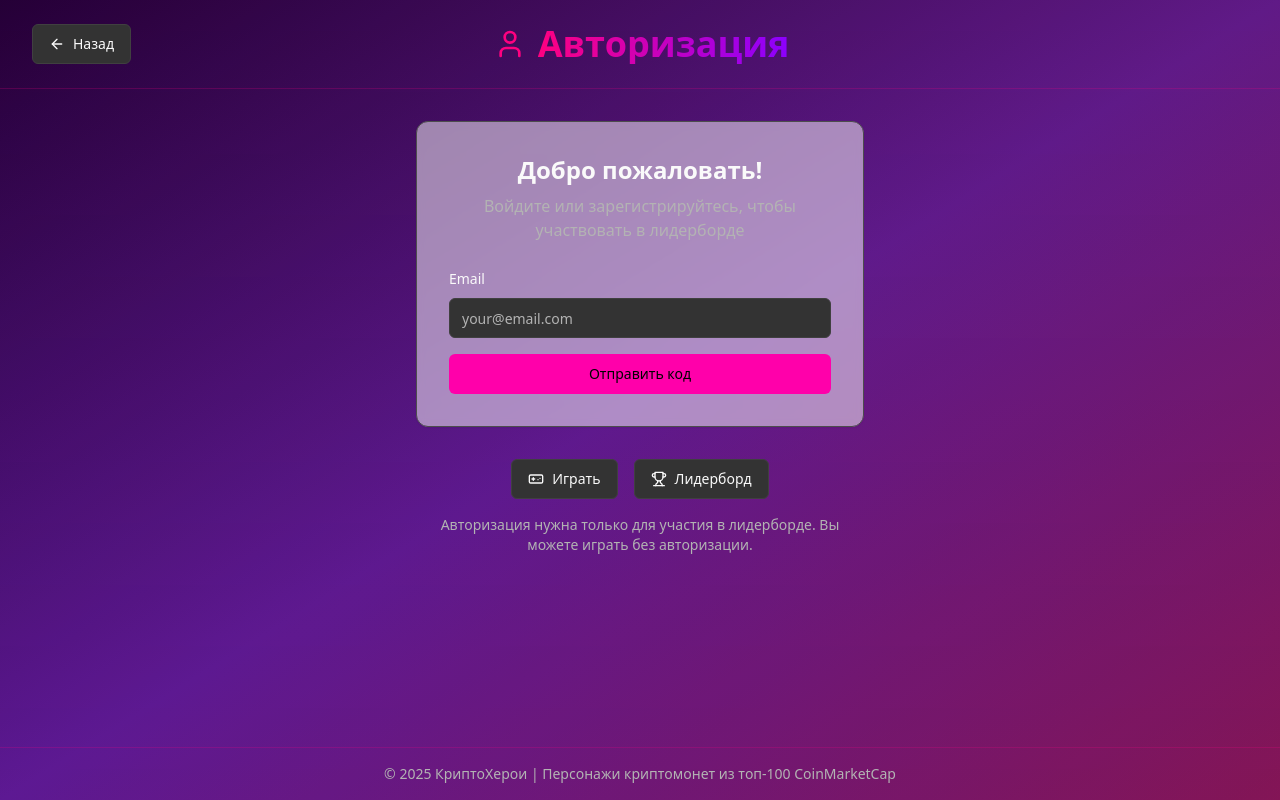
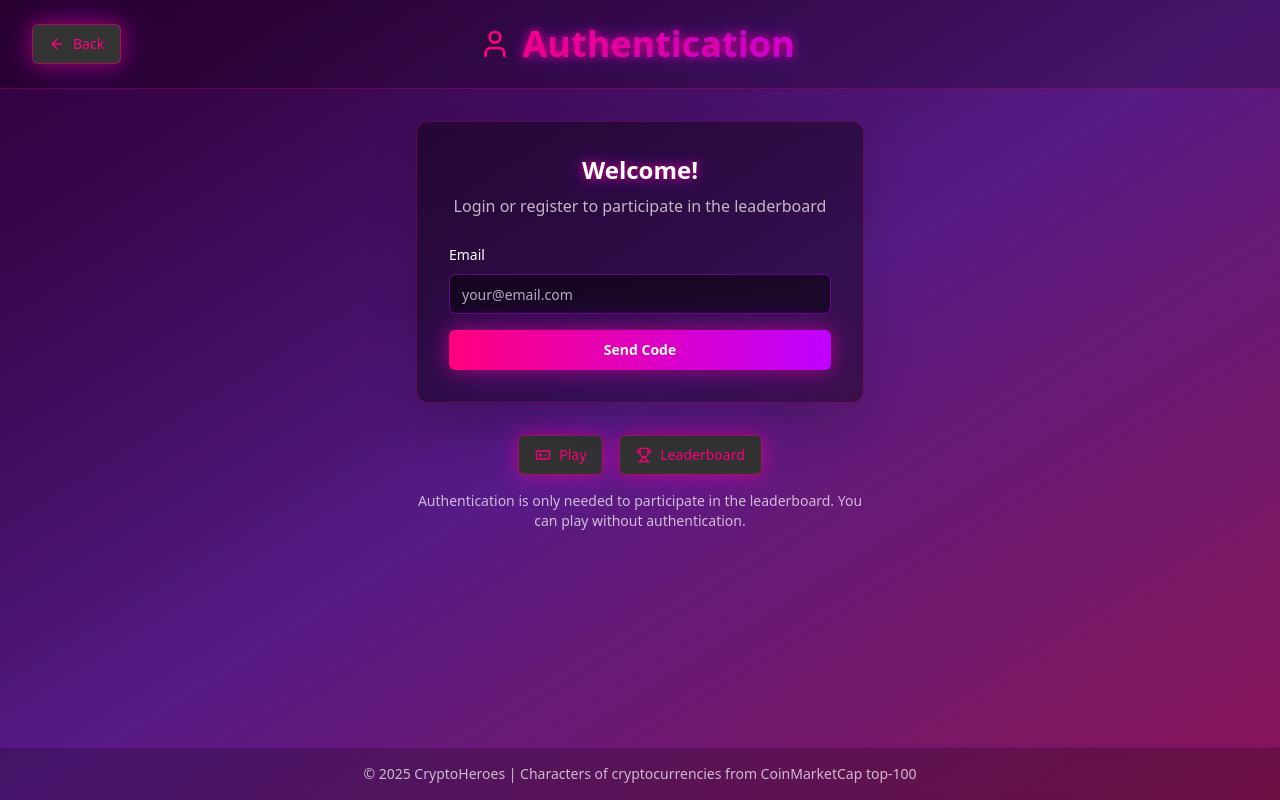
Before and after one commit to DDDimatestx/sprunky-remix-studio, a React (Vite) app: page /1/auth in a window 1280 px wide. Built offline with nearby package versions, Linux system fonts and the light colour scheme.

Commit message:
Fix: Translate auth page and remove language selector
- Translated all text on the auth page to English.
- Removed the language selector button from the leaderboard page and all other pages.

```diff
--- a/src/pages/Auth.tsx
+++ b/src/pages/Auth.tsx
@@ -24,8 +24,8 @@ const Auth = () => {
 
     if (!email || !email.includes('@')) {
       toast({
-        title: "Ошибка",
-        description: "Пожалуйста, введите корректный email",
+        title: "Error",
+        description: "Please enter a valid email",
         variant: "destructive",
       });
       return;
@@ -33,20 +33,20 @@ const Auth = () => {
 
     setIsLoading(true);
 
-    // Имитация отправки кода на email
+    // Simulate sending code to email
     setTimeout(() => {
       setIsLoading(false);
       setStep("otp");
 
       toast({
-        title: "Код отправлен",
-        description: `Проверочный код отправлен на ${email}`,
+        title: "Code sent",
+        description: `Verification code sent to ${email}`,
       });
 
-      // Для демонстрации сразу показываем код
+      // For demo purposes, show the code immediately
       toast({
-        title: "Demo: Ваш код",
-        description: "Используйте код 123456 для входа",
+        title: "Demo: Your code",
+        description: "Use code 123456 to log in",
       });
     }, 1500);
   };
@@ -56,8 +56,8 @@ const Auth = () => {
 
     if (otp.length !== 6) {
       toast({
-        title: "Ошибка",
-        description: "Пожалуйста, введите 6-значный код",
+        title: "Error",
+        description: "Please enter a 6-digit code",
         variant: "destructive",
       });
       return;
@@ -65,23 +65,23 @@ const Auth = () => {
 
     setIsLoading(true);
 
-    // Имитация проверки кода
+    // Simulate code verification
     setTimeout(() => {
       setIsLoading(false);
 
-      // Для демонстрации любой 6-значный код будет считаться правильным
+      // For demo purposes, any 6-digit code will be accepted
       if (otp === "123456") {
-        // Если пользователь уже зарегистрирован, перенаправляем на главную
+        // If user is already registered, redirect to main page
         setStep("profile");
 
         toast({
-          title: "Код подтвержден",
-          description: "Код успешно подтвержден!",
+          title: "Code verified",
+          description: "Code successfully verified!",
         });
       } else {
         toast({
-          title: "Неверный код",
-          description: "Пожалуйста, проверьте код и попробуйте снова",
+          title: "Invalid code",
+          description: "Please check the code and try again",
           variant: "destructive",
         });
       }
@@ -93,8 +93,8 @@ const Auth = () => {
 
     if (!username || username.length < 3) {
       toast({
-        title: "Ошибка",
-        description: "Имя пользователя должно содержать минимум 3 символа",
+        title: "Error",
+        description: "Username must be at least 3 characters long",
         variant: "destructive",
       });
       return;
@@ -102,11 +102,11 @@ const Auth = () => {
 
     setIsLoading(true);
 
-    // Имитация сохранения профиля
+    // Simulate saving profile
     setTimeout(() => {
       setIsLoading(false);
 
-      // Сохраняем в localStorage для демонстрации
+      // Save to localStorage for demo
       localStorage.setItem("user", JSON.stringify({
         email,
         username,
@@ -114,54 +114,57 @@ const Auth = () => {
       }));
 
       toast({
-        title: "Добро пожаловать!",
-        description: `${username}, ваш профиль создан успешно!`,
+        title: "Welcome!",
+        description: `${username}, your profile has been created successfully!`,
       });
 
-      // Перенаправляем на главную
+      // Redirect to main page
       navigate("/");
     }, 1500);
   };
 
   return (
-    <div className="min-h-screen flex flex-col bg-gradient-to-b from-game-primary/5 to-game-secondary/10">
-      <header className="w-full py-6 border-b border-game-primary/20">
+    <div className="min-h-screen flex flex-col bg-gradient-to-br from-game-background via-purple-900/80 to-pink-900/80">
+      {/* Neon background effect */}
+      <div className="fixed inset-0 bg-gradient-to-br from-neon-pink/10 via-transparent to-neon-purple/10 pointer-events-none"></div>
+
+      <header className="relative w-full py-6 border-b border-neon-pink/30 backdrop-blur-sm bg-black/20">
         <div className="container flex items-center justify-between">
           <Button
             variant="outline"
-            className="flex items-center gap-2"
+            className="flex items-center gap-2 border-neon-pink/50 text-neon-pink hover:bg-neon-pink/20 hover:border-neon-pink transition-all neon-glow"
             onClick={() => navigate("/")}
           >
             <ArrowLeft className="h-4 w-4" />
-            Назад
+            Back
           </Button>
           <h1 className="text-3xl md:text-4xl font-bold text-center flex items-center gap-3">
-            <User className="h-8 w-8 text-game-primary" />
-            <span className="bg-clip-text text-transparent bg-gradient-to-r from-game-primary to-game-secondary">
-              {step === "email" ? "Авторизация" :
-               step === "otp" ? "Подтверждение" :
-               "Создание профиля"}
+            <User className="h-8 w-8 text-neon-pink drop-shadow-lg" />
+            <span className="bg-clip-text text-transparent bg-gradient-to-r from-neon-pink to-neon-purple neon-text">
+              {step === "email" ? "Authentication" :
+               step === "otp" ? "Verification" :
+               "Create Profile"}
             </span>
           </h1>
-          <div className="w-24"></div> {/* Пустой div для выравнивания */}
+          <div className="w-24"></div> {/* Empty div for alignment */}
         </div>
       </header>
 
-      <main className="flex-1 container py-8">
+      <main className="relative flex-1 container py-8">
         <div className="max-w-md mx-auto">
-          <div className="bg-white/50 backdrop-blur-sm rounded-xl p-8 border shadow-sm">
+          <div className="bg-black/40 backdrop-blur-sm rounded-xl p-8 border border-neon-pink/30 shadow-2xl neon-glow">
             {step === "email" && (
               <form onSubmit={handleEmailSubmit} className="space-y-6">
                 <div className="space-y-2 text-center">
-                  <h2 className="text-2xl font-bold">Добро пожаловать!</h2>
-                  <p className="text-muted-foreground">
-                    Войдите или зарегистрируйтесь, чтобы участвовать в лидерборде
+                  <h2 className="text-2xl font-bold text-white neon-text">Welcome!</h2>
+                  <p className="text-white/70">
+                    Login or register to participate in the leaderboard
                   </p>
                 </div>
 
                 <div className="space-y-4">
                   <div className="space-y-2">
-                    <label htmlFor="email" className="text-sm font-medium">
+                    <label htmlFor="email" className="text-sm font-medium text-white">
                       Email
                     </label>
                     <Input
@@ -171,21 +174,22 @@ const Auth = () => {
                       value={email}
                       onChange={(e) => setEmail(e.target.value)}
                       required
+                      className="bg-black/50 border-neon-purple/50 text-white placeholder-white/50 focus:border-neon-pink"
                     />
                   </div>
 
                   <Button
                     type="submit"
-                    className="w-full"
+                    className="w-full bg-gradient-to-r from-neon-pink to-neon-purple hover:from-neon-pink/80 hover:to-neon-purple/80 text-white font-semibold neon-glow"
                     disabled={isLoading}
                   >
                     {isLoading ? (
                       <>
                         <div className="w-4 h-4 rounded-full border-2 border-current border-t-transparent animate-spin mr-2"></div>
-                        Отправка кода...
+                        Sending code...
                       </>
                     ) : (
-                      "Отправить код"
+                      "Send Code"
                     )}
                   </Button>
                 </div>
@@ -195,9 +199,9 @@ const Auth = () => {
             {step === "otp" && (
               <form onSubmit={handleOtpSubmit} className="space-y-6">
                 <div className="space-y-2 text-center">
-                  <h2 className="text-2xl font-bold">Проверочный код</h2>
-                  <p className="text-muted-foreground">
-                    Введите 6-значный код, отправленный на {email}
+                  <h2 className="text-2xl font-bold text-white neon-text">Verification Code</h2>
+                  <p className="text-white/70">
+                    Enter the 6-digit code sent to {email}
                   </p>
                 </div>
 
@@ -209,12 +213,12 @@ const Auth = () => {
                       onChange={(value) => setOtp(value)}
                     >
                       <InputOTPGroup>
-                        <InputOTPSlot index={0} />
-                        <InputOTPSlot index={1} />
-                        <InputOTPSlot index={2} />
-                        <InputOTPSlot index={3} />
-                        <InputOTPSlot index={4} />
-                        <InputOTPSlot index={5} />
+                        <InputOTPSlot index={0} className="border-neon-purple/50 text-white bg-black/50" />
+                        <InputOTPSlot index={1} className="border-neon-purple/50 text-white bg-black/50" />
+                        <InputOTPSlot index={2} className="border-neon-purple/50 text-white bg-black/50" />
+                        <InputOTPSlot index={3} className="border-neon-purple/50 text-white bg-black/50" />
+                        <InputOTPSlot index={4} className="border-neon-purple/50 text-white bg-black/50" />
+                        <InputOTPSlot index={5} className="border-neon-purple/50 text-white bg-black/50" />
                       </InputOTPGroup>
                     </InputOTP>
                   </div>
@@ -222,33 +226,33 @@ const Auth = () => {
                   <div className="space-y-2">
                     <Button
                       type="submit"
-                      className="w-full"
+                      className="w-full bg-gradient-to-r from-neon-pink to-neon-purple hover:from-neon-pink/80 hover:to-neon-purple/80 text-white font-semibold neon-glow"
                       disabled={isLoading}
                     >
                       {isLoading ? (
                         <>
                           <div className="w-4 h-4 rounded-full border-2 border-current border-t-transparent animate-spin mr-2"></div>
-                          Проверка кода...
+                          Verifying code...
                         </>
                       ) : (
-                        "Подтвердить"
+                        "Verify"
                       )}
                     </Button>
 
                     <Button
                       type="button"
                       variant="outline"
-                      className="w-full"
+                      className="w-full border-neon-pink/50 text-neon-pink hover:bg-neon-pink/20 hover:border-neon-pink transition-all"
                       onClick={() => setStep("email")}
                       disabled={isLoading}
                     >
-                      Изменить email
+                      Change email
                     </Button>
                   </div>
                 </div>
 
-                <div className="text-center text-sm text-muted-foreground">
-                  <p>Не получили код? <button type="button" className="text-primary font-medium hover:underline">Отправить повторно</button></p>
+                <div className="text-center text-sm text-white/70">
+                  <p>Didn't receive the code? <button type="button" className="text-neon-pink font-medium hover:underline">Resend</button></p>
                 </div>
               </form>
             )}
@@ -256,16 +260,16 @@ const Auth = () => {
             {step === "profile" && (
               <form onSubmit={handleProfileSubmit} className="space-y-6">
                 <div className="space-y-2 text-center">
-                  <h2 className="text-2xl font-bold">Создайте профиль</h2>
-                  <p className="text-muted-foreground">
-                    Как вас будут видеть другие игроки
+                  <h2 className="text-2xl font-bold text-white neon-text">Create Profile</h2>
+                  <p className="text-white/70">
+                    How other players will see you
                   </p>
                 </div>
 
                 <div className="space-y-4">
                   <div className="space-y-2">
-                    <label htmlFor="username" className="text-sm font-medium">
-                      Имя пользователя
+                    <label htmlFor="username" className="text-sm font-medium text-white">
+                      Username
                     </label>
                     <Input
                       id="username"
@@ -273,21 +277,22 @@ const Auth = () => {
                       value={username}
                       onChange={(e) => setUsername(e.target.value)}
                       required
+                      className="bg-black/50 border-neon-purple/50 text-white placeholder-white/50 focus:border-neon-pink"
                     />
                   </div>
 
                   <Button
                     type="submit"
-                    className="w-full"
+                    className="w-full bg-gradient-to-r from-neon-pink to-neon-purple hover:from-neon-pink/80 hover:to-neon-purple/80 text-white font-semibold neon-glow"
                     disabled={isLoading}
                   >
                     {isLoading ? (
                       <>
                         <div className="w-4 h-4 rounded-full border-2 border-current border-t-transparent animate-spin mr-2"></div>
-                        Создание профиля...
+                        Creating profile...
                       </>
                     ) : (
-                      "Создать профиль"
+                      "Create Profile"
                     )}
                   </Button>
                 </div>
@@ -300,32 +305,32 @@ const Auth = () => {
               <Button
                 variant="outline"
                 onClick={() => navigate("/battle-vs-computer")}
-                className="flex items-center gap-2"
+                className="flex items-center gap-2 border-neon-pink/50 text-neon-pink hover:bg-neon-pink/20 hover:border-neon-pink transition-all neon-glow"
               >
                 <Gamepad className="h-4 w-4" />
-                Играть
+                Play
               </Button>
 
               <Button
                 variant="outline"
                 onClick={() => navigate("/leaderboard")}
-                className="flex items-center gap-2"
+                className="flex items-center gap-2 border-neon-pink/50 text-neon-pink hover:bg-neon-pink/20 hover:border-neon-pink transition-all neon-glow"
               >
                 <Trophy className="h-4 w-4" />
-                Лидерборд
+                Leaderboard
               </Button>
             </div>
 
-            <p className="text-sm text-muted-foreground">
-              Авторизация нужна только для участия в лидерборде. Вы можете играть без авторизации.
+            <p className="text-sm text-white/70">
+              Authentication is only needed to participate in the leaderboard. You can play without authentication.
             </p>
           </div>
         </div>
       </main>
 
-      <footer className="py-4 border-t border-game-primary/20">
-        <div className="container text-center text-sm text-muted-foreground">
-          &copy; {new Date().getFullYear()} КриптоХерои | Персонажи криптомонет из топ-100 CoinMarketCap
+      <footer className="relative py-4 border-t border-neon-purple/30 backdrop-blur-sm bg-black/20">
+        <div className="container text-center text-sm text-white/70">
+          &copy; {new Date().getFullYear()} CryptoHeroes | Characters of cryptocurrencies from CoinMarketCap top-100
         </div>
       </footer>
     </div>
```
Also changed, not shown: src/pages/Leaderboard.tsx (+12 -13 lines).
